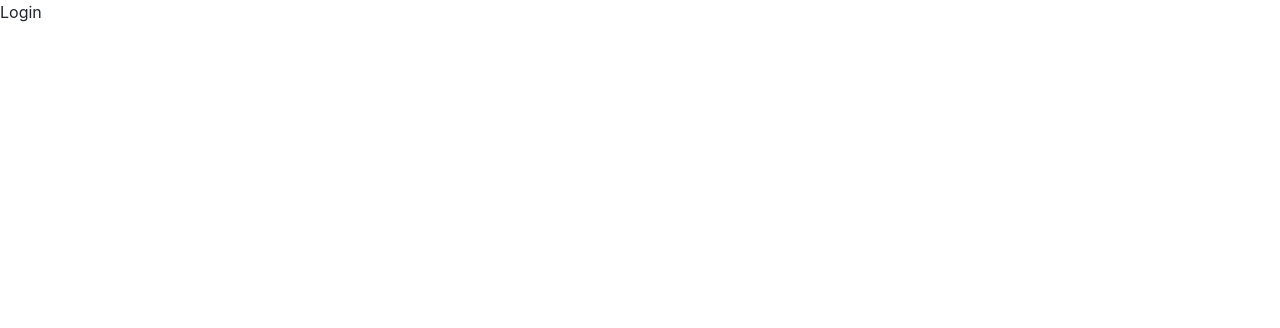
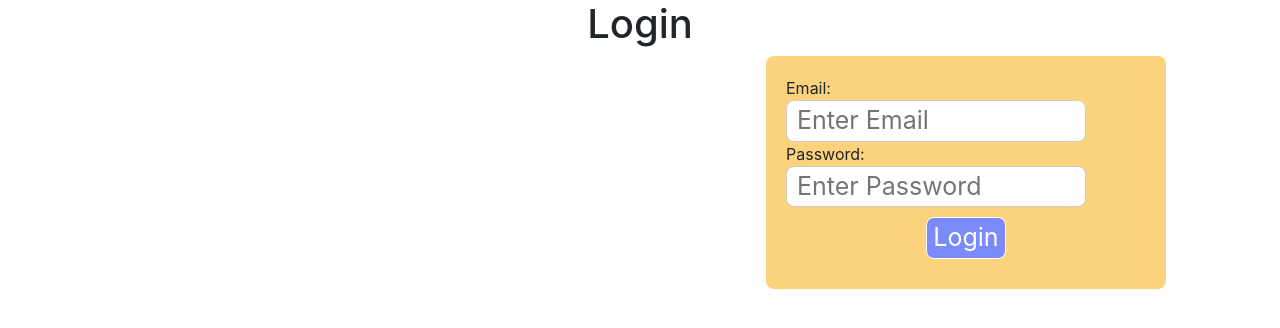
Before and after one commit to roadtocode4u/rest-ful, a React (Create React App) app in the folder client/: page /login in a window 1280 px wide. Shown: the top 328 px of the page. Built offline with nearby package versions, Linux system fonts and the light colour scheme.

Commit message:
feat: login and current user storage

```diff
--- /dev/null
+++ b/client/src/util/currentUser.js
@@ -0,0 +1 @@
+export const currentUser = JSON.parse(localStorage.getItem('currentUser')) || null;
--- a/client/src/views/Home/Home.js
+++ b/client/src/views/Home/Home.js
@@ -1,8 +1,12 @@
 import React from 'react'
+import {currentUser} from './../../util/currentUser'
 
 function Home() {
   return (
-    <div>Home Component</div>
+    <div>
+      <h1 className='text-center'>Home</h1>
+      <h2>{currentUser?.name}</h2>
+    </div>
   )
 }
 
--- a/client/src/views/Login/Login.css
+++ b/client/src/views/Login/Login.css
@@ -0,0 +1,28 @@
+.form-container{
+  background-color: #fcd27c;
+  width: 400px;
+  padding: 20px;
+  border-radius: 8px;
+  margin: 0 auto;
+}
+
+.user-input{
+ display: block;
+ width: 300px;
+ border-radius: 8px;
+ border: 1px solid #ccc;
+ font-size: 25px;
+ padding-left: 10px;
+}
+
+.login-button{
+  font-size: 25px;
+  background-color: #7c8bfc;
+  color: white;
+  margin: 10px;
+  border-radius: 8px;
+  border: 1px solid white;
+  display: block;
+  margin-left: auto;
+  margin-right: auto;
+}
--- a/client/src/views/Login/Login.js
+++ b/client/src/views/Login/Login.js
@@ -1,8 +1,69 @@
-import React from 'react'
+import React, {useState,useEffect} from 'react'
+import axios from 'axios'
+import {currentUser} from './../../util/currentUser'
+import "./Login.css"
 
 function Login() {
+  const [email, setEmail] = useState('')
+  const [password, setPassword] = useState('')
+
+  useEffect(() => {
+    if(currentUser){
+     window.location.href="/"
+    }
+  }, [])
+
+  async function loginUser() {
+   const response = await axios.post('/login', {
+      email: email,
+      password: password,
+   })
+   console.log(response.data)
+   if(response.data.success){
+      alert(response.data.message)
+      localStorage.setItem('currentUser', JSON.stringify(response.data.data));
+      window.location.href="/"
+   }
+   else
+   {
+     alert('Error: ' + response.data.message)
+     setEmail("")
+     setPassword("")
+     localStorage.removeItem('currentUser');
+   }
+  }
+
   return (
-    <div>Login</div>
+    <div>
+      <h1 className='text-center'>Login</h1>
+      <div className='row'>
+       <div className='col-md-6'>
+
+       </div>
+
+       <div className='col-md-6'>
+        <div className='form-container'>
+          <form>
+           <div>
+              <label htmlFor='email'>Email: </label>
+              <input type='email' id='email' placeholder='Enter Email' className='user-input'
+              value={email} onChange={(e) => setEmail(e.target.value)}/>
+           </div>
+
+           <div>
+              <label htmlFor='password'>Password: </label>
+              <input type='password' id='password' placeholder='Enter Password' className='user-input'
+              value={password} onChange={(e) => setPassword(e.target.value)}/>
+           </div>
+
+            <div>
+              <button type='button' className='login-button' onClick={loginUser}>Login</button>
+            </div>
+          </form>
+        </div>
+      </div>
+      </div>
+    </div>
   )
 }
 
--- a/client/src/views/Signup/Signup.js
+++ b/client/src/views/Signup/Signup.js
@@ -1,4 +1,5 @@
-import React, {useState} from 'react'
+import React, {useState, useEffect} from 'react'
+import {currentUser} from './../../util/currentUser'
 import axios from 'axios'
 import "./Signup.css"
 
@@ -8,6 +9,12 @@
   const [phone, setPhone] = useState('')
   const [password, setPassword] = useState('')
   const [role, setRole] = useState('user')
+
+  useEffect(() => {
+    if(currentUser){
+     window.location.href="/"
+    }
+  }, [])
 
   async function signupUser() {
    const response = await axios.post('/signup', {
```
